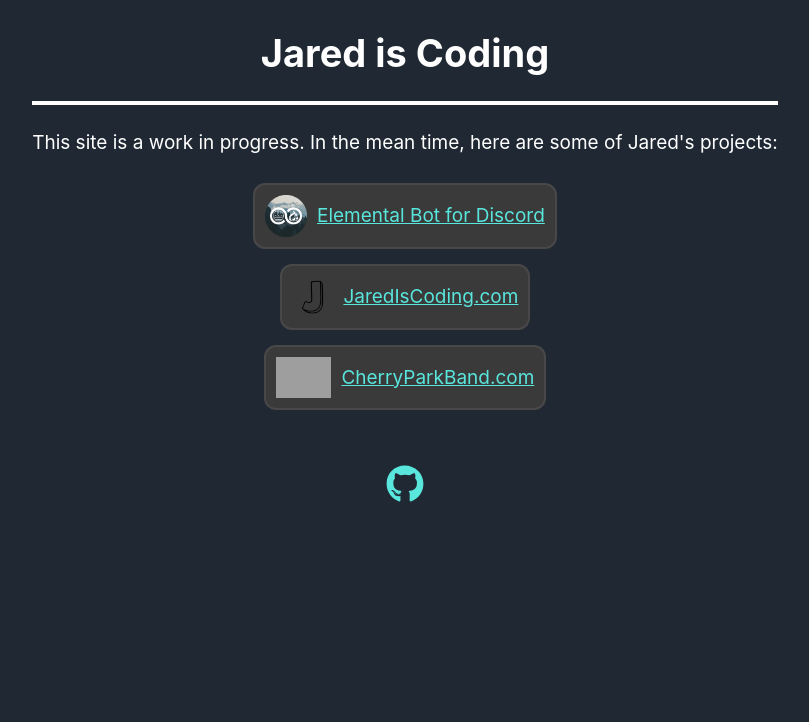
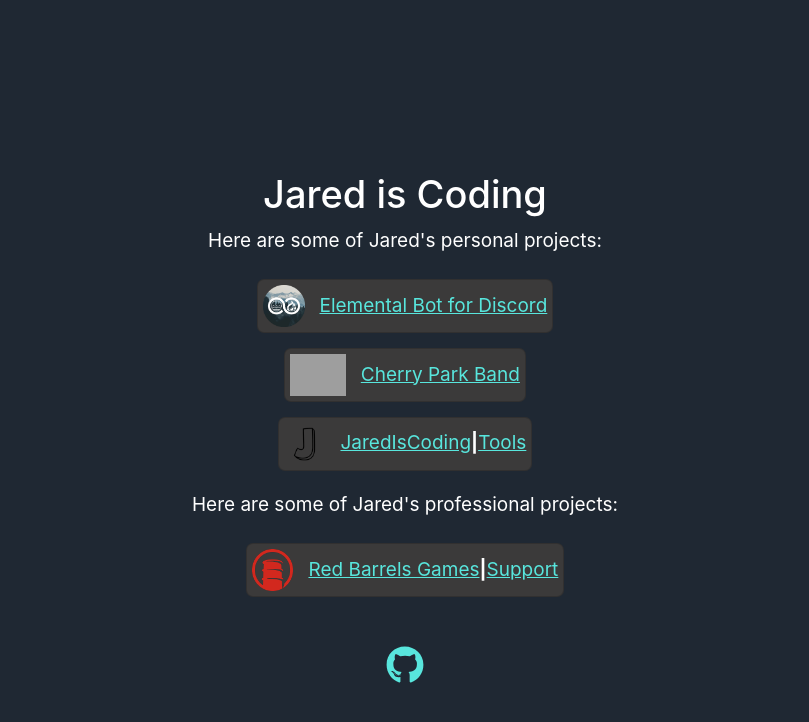
Before and after one commit to Jared-Is-Coding/jarediscoding.com, a Gatsby site: page / in a window 1280 px wide. Shown: the whole page, without its empty margins (235-1044 px from the left). Built offline with nearby package versions, Linux system fonts and the light colour scheme; Gatsby itself is replaced by a stand-in of ours; grey boxes are pictures that could not be loaded.

Commit message:
Bootstrap, Layout updates
- Update PSI calc with quick weights
- Update voltage calc styles
- Split out site styles into separate SASS files
- Add Red Barrels Games site

```diff
--- a/package.json
+++ b/package.json
@@ -16,11 +16,13 @@
         "typecheck": "tsc --noEmit"
     },
     "dependencies": {
+        "bootstrap": "^5.3.2",
         "gatsby": "^5.8.1",
         "gatsby-plugin-netlify": "^5.1.0",
         "gatsby-plugin-sass": "^6.8.0",
         "gatsby-plugin-sitemap": "^6.8.0",
         "react": "^18.2.0",
+        "react-bootstrap": "^2.9.1",
         "react-dom": "^18.2.0",
         "react-icons": "^4.8.0",
         "sass": "^1.62.0"
--- a/src/components/MetaData.tsx
+++ b/src/components/MetaData.tsx
@@ -28,6 +28,9 @@
             <meta property="og:type" content="website" />
             <meta property="og:locale" content="en_US" />
 
+            {/* Bootstrap */}
+            <link href="https://cdn.jsdelivr.net/npm/bootstrap@5.3.2/dist/css/bootstrap.min.css" rel="stylesheet" integrity="sha384-T3c6CoIi6uLrA9TneNEoa7RxnatzjcDSCmG1MXxSR1GAsXEV/Dwwykc2MPK8M2HN" crossOrigin="anonymous"></link>
+            <script src="https://cdn.jsdelivr.net/npm/bootstrap@5.3.2/dist/js/bootstrap.bundle.min.js" integrity="sha384-C6RzsynM9kWDrMNeT87bh95OGNyZPhcTNXj1NW7RuBCsyN/o0jlpcV8Qyq46cDfL" crossOrigin="anonymous"></script>
         </>
     )
 }
--- a/src/components/StickyFooter.tsx
+++ b/src/components/SiteFooter.tsx
@@ -1,7 +1,7 @@
 import React from "react"
 import { FaGithub } from "react-icons/fa"
 
-export const StickyFooter = () => (
+export const SiteFooter = () => (
     <footer className="flex-row flex-center">
         <a href="https://github.com/Jared-Is-Coding/jarediscoding.com" target="_blank" title="Link to GitHub.com">
             <FaGithub size="2em" title="GitHub icon" />
--- /dev/null
+++ b/src/css/colors.scss
@@ -0,0 +1,23 @@
+/**
+ * ------------------
+ *       Colors
+ * ------------------
+ **/
+
+body {
+    background-color: $primary-color !important;
+    color: $tertiary-color !important;
+}
+
+a:not(.card-text a) {
+    color: $secondary-color !important;
+}
+
+.card {
+    color: $tertiary-color !important;
+}
+
+code {
+    color: $tertiary-color !important;
+    background-color: darkslategray !important;
+}
--- /dev/null
+++ b/src/css/fonts.scss
@@ -0,0 +1,38 @@
+/**
+ * ------------------
+ *       Fonts
+ * ------------------
+ **/
+
+html,
+body,
+h1,
+h2,
+h3,
+h4,
+h5,
+h6,
+p,
+a {
+    font-family: $root-font-family !important;
+    font-size: $site-font-size !important;
+}
+
+h1 {
+    font-size: $h1-font-size !important;
+}
+
+h2 {
+    font-size: $h2-font-size !important;
+}
+
+
+/**
+ * ------------------
+ *       Sizing
+ * ------------------
+ **/
+
+h1 {
+    padding-top: 50px;
+}
--- a/src/css/styles.scss
+++ b/src/css/styles.scss
@@ -1,61 +1,6 @@
-/**
- * ------------------
- *   Root Variables
- * ------------------
- **/
-
-$root-font-family: -apple-system, BlinkMacSystemFont, "Open Sans", Roboto, Oxygen-Sans, Ubuntu, Cantarell, "Helvetica Neue", sans-serif;
-$site-font-size: calc(14px + 0.390625vw);
-$h1-font-size: 200%;
-$h2-font-size: 160%;
-
-$primary-color: #1F2833;
-$secondary-color: #58E6DD;
-
-$card-border-radius: 12px;
-
-/**
- * ------------------
- *       Fonts
- * ------------------
- **/
-
-html,
-body,
-h1,
-h2,
-h3,
-h4,
-h5,
-h6,
-p,
-a {
-    font-family: $root-font-family !important;
-    font-size: $site-font-size !important;
-}
-
-h1 {
-    font-size: $h1-font-size !important;
-}
-
-h2 {
-    font-size: $h2-font-size !important;
-}
-
-/**
- * ------------------
- *       Colors
- * ------------------
- **/
-
-body {
-    background-color: $primary-color;
-    color: white;
-}
-
-a {
-    color: $secondary-color;
-}
+@import "./variables.scss";
+@import "./fonts.scss";
+@import "./colors.scss";
 
 /**
  * ------------------
@@ -115,13 +60,6 @@
     overflow: hidden;
 }
 
-h1:after {
-    content: ' ';
-    display: block;
-    border: solid 2px white;
-    margin-top: 25px;
-}
-
 h2 {
     text-transform: uppercase;
 }
@@ -132,12 +70,25 @@
     margin-bottom: 2%;
 }
 
-buton {
-    padding: 5px;
+button.padded {
+    /* Small screens */
+    @media screen and (max-width: 767px) {
+        padding: 20px !important;
+    }
+
+    /* Large screens */
+    @media screen and (min-width: 768px) {
+        padding: 15px !important;
+    }
 }
 
 label {
-    margin-top: 5px;
+    margin-top: 15px;
+}
+
+code {
+    padding: 5px;
+    border-radius: $code-border-radius;
 }
 
 /**
@@ -178,23 +129,11 @@
     text-align: center;
 }
 
-.flex-col > * {
+.row > * {
     padding: 5px;
 
-    &.card {
+    .card {
         margin-bottom: 15px;
-    }
-}
-
-.flex-row > * {
-    padding: 5px;
-}
-
-.row-item {
-    margin-bottom: 15px;
-
-    &:not(:first-child) {
-        margin-left: 15px;
     }
 }
 
@@ -209,14 +148,15 @@
  **/
 
 .card {
-    background-color: rgb(59, 58, 58);
     padding: 5px;
+    background-color: rgb(59, 58, 58) !important;
     border: 2px solid rgb(73, 72, 72);
     border-radius: $card-border-radius;
 }
 
 .card .card-image {
     height: 2.2em;
+    margin-right: 15px;
 }
 
 .card .card-image.png {
--- /dev/null
+++ b/src/css/variables.scss
@@ -0,0 +1,17 @@
+/**
+ * ------------------
+ *   Root Variables
+ * ------------------
+ **/
+
+$root-font-family: -apple-system, BlinkMacSystemFont, "Open Sans", Roboto, Oxygen-Sans, Ubuntu, Cantarell, "Helvetica Neue", sans-serif;
+$site-font-size: calc(14px + 0.390625vw);
+$h1-font-size: 200%;
+$h2-font-size: 160%;
+
+$primary-color: #1F2833;
+$secondary-color: #58E6DD;
+$tertiary-color: #FFF;
+
+$card-border-radius: 12px;
+$code-border-radius: 12px;
--- a/src/pages/index.tsx
+++ b/src/pages/index.tsx
@@ -1,69 +1,105 @@
 import { type HeadFC, type PageProps } from "gatsby"
 import * as React from "react"
+import { Col, Container, Row } from "react-bootstrap"
 import { MetaData } from "../components/MetaData"
-import { StickyFooter } from "../components/StickyFooter"
+import { SiteFooter } from "../components/SiteFooter"
 import "../css/styles.scss"
 
 export const Head: HeadFC = () => (
     <MetaData />
 )
 
-const projectData = [
+const personalProjectData: projectData[] = [
     {
-        text: "Elemental Bot for Discord",
+        text: ["Elemental Bot for Discord"],
         image: "/images/projects/elementalbot.com/icon.png",
         imageTitle: "Elemental Logo",
         imageAlt: "Logo icon for the Elemental Bot on Discord",
-        url: "https://elementalbot.com/",
+        url: ["https://elementalbot.com/"],
         target: "_blank"
     },
     {
-        text: "JaredIsCoding.com",
+        text: ["Cherry Park Band"],
+        image: "/images/projects/cherryparkband.com/icon.png",
+        imageTitle: "Website Logo",
+        imageAlt: "Logo icon for cherryparkband.com",
+        url: ["https://cherryparkband.com/"],
+        target: "_blank"
+    },
+    {
+        text: ["JaredIsCoding", "Tools"],
         image: "/images/icon.png",
         imageTitle: "Website Logo",
         imageAlt: "Logo icon for jarediscoding.com",
-        url: "https://JaredIsCoding.com/",
+        url: ["/", "/t/"],
         target: "_self"
-    },
+    }
+]
+
+const professionalProjectData: projectData[] = [
     {
-        text: "CherryParkBand.com",
-        image: "/images/projects/cherryparkband.com/icon.png",
+        text: ["Red Barrels Games", "Support"],
+        image: "/images/projects/redbarrelsgames.com/icon.png",
         imageTitle: "Website Logo",
-        imageAlt: "Logo icon for cherryparkband.com",
-        url: "https://CherryParkBand.com/",
+        imageAlt: "Logo icon for redbarrelsgames.com",
+        url: ["https://redbarrelsgames.com/","https://redbarrelsgames.com/support/"],
         target: "_blank"
     }
 ]
 
+const mapProjectData = (project: projectData, index: number) => (
+    <>
+        <div key={`project-data-item-${index}`} className="flex-row flex-center card">
+            {(project.image) &&
+                <img className="card-image flex-center" src={project.image} title={project.imageTitle} alt={project.imageAlt}></img>
+            }
+
+            <span className="card-content flex-center">
+                {project.url.map((url, urlIndex) => (
+                    <>
+                        {urlIndex >= 1 &&
+                            <b> | </b>
+                        }
+                        <a key={`project-data-item-url-${index}`} href={url} target={project.target}>
+                            {project.text[urlIndex]}
+                        </a>
+                    </>
+                ))}
+            </span>
+        </div>
+    </>
+)
+
 const IndexPage: React.FC<PageProps> = () => {
     return (
         <>
-            <main className="flex-col flex-center">
-                <div>
-                    <h1>
+            <header></header>
+
+            <main>
+                <Container>
+                    <h1 className="flex-center">
                         Jared is Coding
                     </h1>
-                    <p>This site is a work in progress. In the mean time, here are some of Jared's projects:</p>
-                </div>
 
-                <div className="flex-col">
-                    {projectData.map((project, index) => (
-                        <div key={`project-data-item-${index}`} className="flex-row flex-center card">
-                            {(project.image) &&
-                                <img className="card-image flex-center" src={project.image} title={project.imageTitle} alt={project.imageAlt}></img>
-                            }
+                    <p className="flex-center">Here are some of Jared's personal projects:</p>
 
-                            <span className="card-content flex-center">
-                                <a href={project.url} target={project.target}>
-                                    {project.text}
-                                </a>
-                            </span>
-                        </div>
-                    ))}
-                </div>
+                    <Row>
+                        <Col xs={{span: 12}} md={{span: 8, offset: 2}} lg={{span: 6, offset: 3}}>
+                            {personalProjectData.map(mapProjectData)}
+                        </Col>
+                    </Row>
+
+                    <p className="flex-center">Here are some of Jared's professional projects:</p>
+
+                    <Row>
+                        <Col xs={{span: 12}} md={{span: 8, offset: 2}} lg={{span: 6, offset: 3}}>
+                            {professionalProjectData.map(mapProjectData)}
+                        </Col>
+                    </Row>
+                </Container>
             </main>
 
-            <StickyFooter />
+            <SiteFooter />
         </>
     )
 }
```
Also changed, not shown: src/components/PsiCalc.tsx (+39 -12 lines), src/components/VoltageCalc.tsx (+9 -6 lines), src/pages/t/index.tsx (+14 -8 lines), src/pages/t/onewheel.tsx (+21 -7 lines), src/types/index.d.ts (added, +8 -0 lines), static/images/projects/redbarrelsgames.com/icon.png (added), 1 other file.
